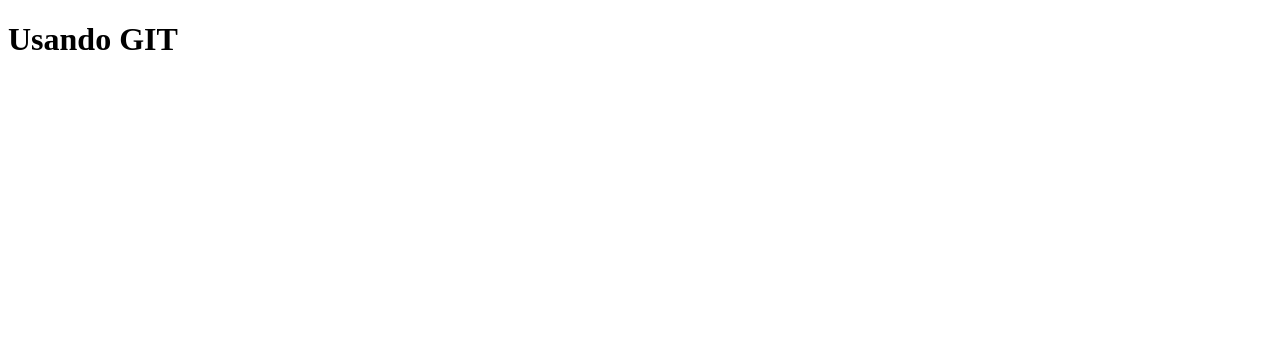
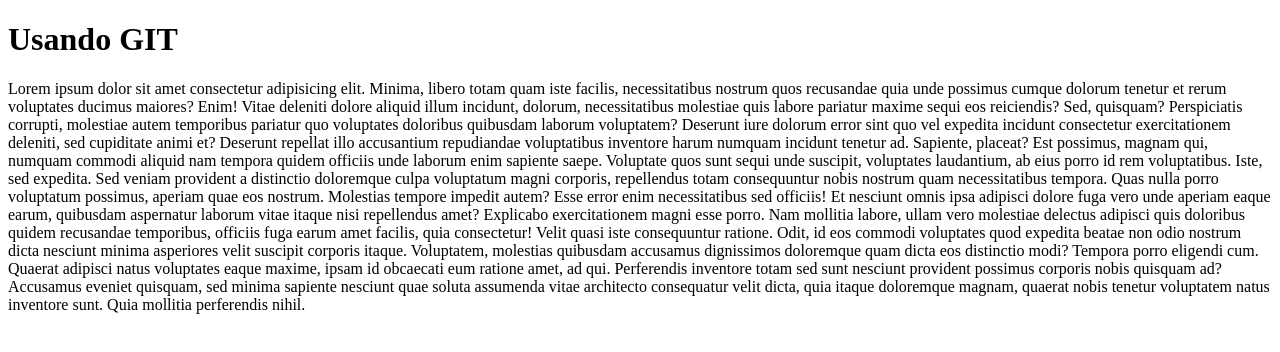
Before and after one commit to alejandro-estupinian77/HttpRemoteRepo, a plain HTML site: page index.html in a window 1280 px wide. Drawn offline with Linux system fonts and the light colour scheme.

Commit message:
Cambios 2.0

```diff
--- a/index.html
+++ b/index.html
@@ -7,5 +7,20 @@
 </head>
 <body>
     <h1>Usando GIT</h1>
+
+    <section>
+        <p>
+            Lorem ipsum dolor sit amet consectetur adipisicing elit. Minima, libero totam quam iste facilis, necessitatibus nostrum quos recusandae quia unde possimus cumque dolorum tenetur et rerum voluptates ducimus maiores? Enim!
+            Vitae deleniti dolore aliquid illum incidunt, dolorum, necessitatibus molestiae quis labore pariatur maxime sequi eos reiciendis? Sed, quisquam? Perspiciatis corrupti, molestiae autem temporibus pariatur quo voluptates doloribus quibusdam laborum voluptatem?
+            Deserunt iure dolorum error sint quo vel expedita incidunt consectetur exercitationem deleniti, sed cupiditate animi et? Deserunt repellat illo accusantium repudiandae voluptatibus inventore harum numquam incidunt tenetur ad. Sapiente, placeat?
+            Est possimus, magnam qui, numquam commodi aliquid nam tempora quidem officiis unde laborum enim sapiente saepe. Voluptate quos sunt sequi unde suscipit, voluptates laudantium, ab eius porro id rem voluptatibus.
+            Iste, sed expedita. Sed veniam provident a distinctio doloremque culpa voluptatum magni corporis, repellendus totam consequuntur nobis nostrum quam necessitatibus tempora. Quas nulla porro voluptatum possimus, aperiam quae eos nostrum.
+            Molestias tempore impedit autem? Esse error enim necessitatibus sed officiis! Et nesciunt omnis ipsa adipisci dolore fuga vero unde aperiam eaque earum, quibusdam aspernatur laborum vitae itaque nisi repellendus amet?
+            Explicabo exercitationem magni esse porro. Nam mollitia labore, ullam vero molestiae delectus adipisci quis doloribus quidem recusandae temporibus, officiis fuga earum amet facilis, quia consectetur! Velit quasi iste consequuntur ratione.
+            Odit, id eos commodi voluptates quod expedita beatae non odio nostrum dicta nesciunt minima asperiores velit suscipit corporis itaque. Voluptatem, molestias quibusdam accusamus dignissimos doloremque quam dicta eos distinctio modi?
+            Tempora porro eligendi cum. Quaerat adipisci natus voluptates eaque maxime, ipsam id obcaecati eum ratione amet, ad qui. Perferendis inventore totam sed sunt nesciunt provident possimus corporis nobis quisquam ad?
+            Accusamus eveniet quisquam, sed minima sapiente nesciunt quae soluta assumenda vitae architecto consequatur velit dicta, quia itaque doloremque magnam, quaerat nobis tenetur voluptatem natus inventore sunt. Quia mollitia perferendis nihil.
+        </p>
+    </section>
 </body>
 </html>
```
